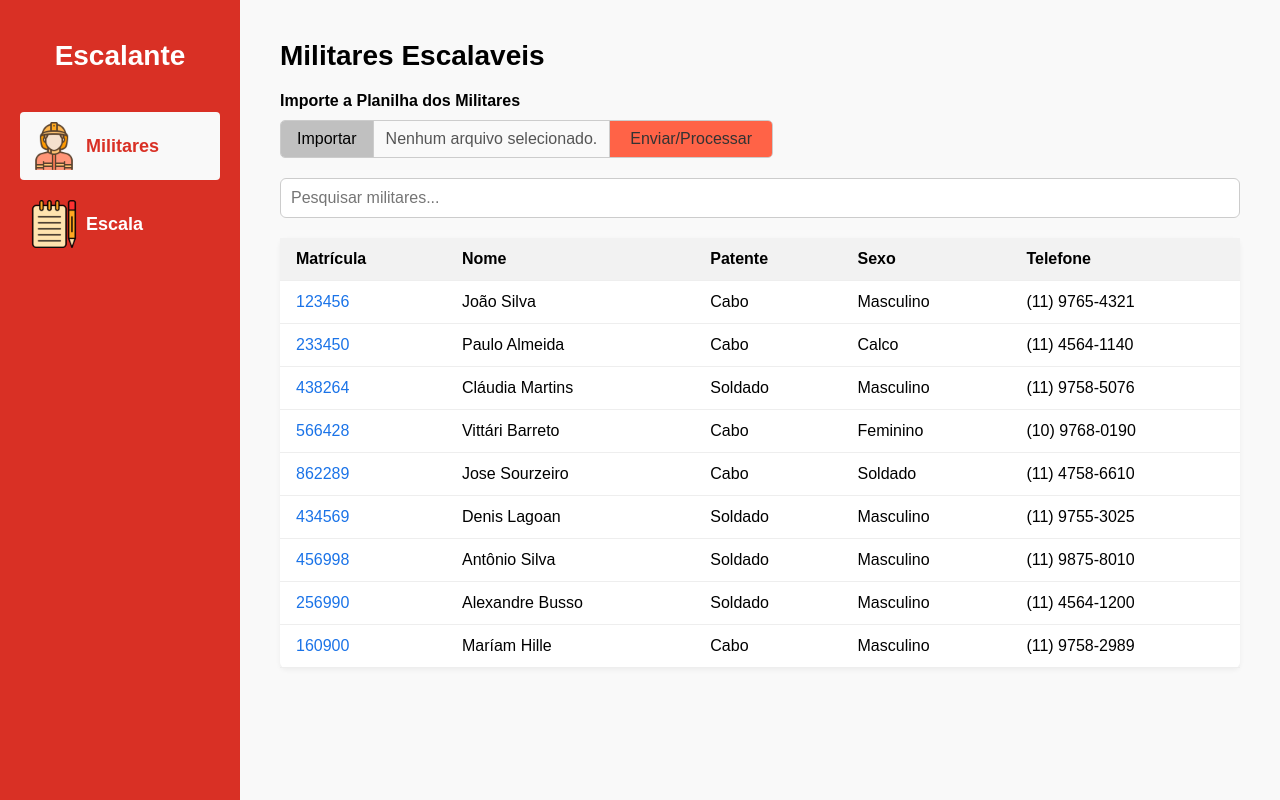
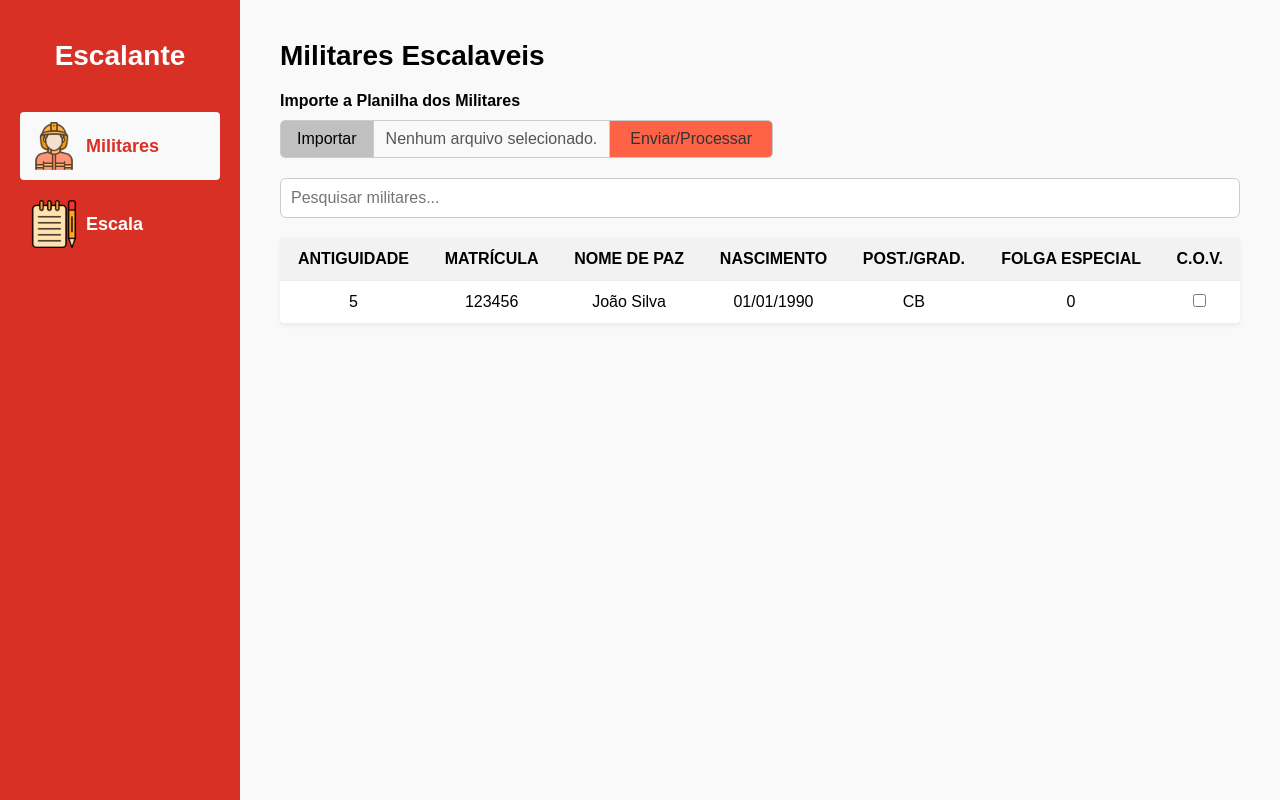
Before and after one commit to joaoAaf/escalante-ddd, a React (Vite) app in the folder front/escalante/: page / in a window 1280 px wide. Built offline with nearby package versions, Linux system fonts and the light colour scheme.

Commit message:
Atualizando a tabela de militares com novos cabeçalhos e dados, além de centralizar o texto nas células

```diff
--- a/front/escalante/src/components/tabela_militares/index.jsx
+++ b/front/escalante/src/components/tabela_militares/index.jsx
@@ -5,76 +5,24 @@ export default function TabelaMilitares() {
         <table className={Styles.table}>
             <thead>
                 <tr>
-                    <th>Matrícula</th>
-                    <th>Nome</th>
-                    <th>Patente</th>
-                    <th>Sexo</th>
-                    <th>Telefone</th>
+                    <th>ANTIGUIDADE</th>
+                    <th>MATRÍCULA</th>
+                    <th>NOME DE PAZ</th>
+                    <th>NASCIMENTO</th>
+                    <th>POST./GRAD.</th>
+                    <th>FOLGA ESPECIAL</th>
+                    <th>C.O.V.</th>
                 </tr>
             </thead>
             <tbody>
                 <tr>
-                    <td><a href="#">123456</a></td>
+                    <td>5</td>
+                    <td>123456</td>
                     <td>João Silva</td>
-                    <td>Cabo</td>
-                    <td>Masculino</td>
-                    <td>(11) 9765-4321</td>
-                </tr>
-                <tr>
-                    <td><a href="#">233450</a></td>
-                    <td>Paulo Almeida</td>
-                    <td>Cabo</td>
-                    <td>Calco</td>
-                    <td>(11) 4564-1140</td>
-                </tr>
-                <tr>
-                    <td><a href="#">438264</a></td>
-                    <td>Cláudia Martins</td>
-                    <td>Soldado</td>
-                    <td>Masculino</td>
-                    <td>(11) 9758-5076</td>
-                </tr>
-                <tr>
-                    <td><a href="#">566428</a></td>
-                    <td>Vittári Barreto</td>
-                    <td>Cabo</td>
-                    <td>Feminino</td>
-                    <td>(10) 9768-0190</td>
-                </tr>
-                <tr>
-                    <td><a href="#">862289</a></td>
-                    <td>Jose Sourzeiro</td>
-                    <td>Cabo</td>
-                    <td>Soldado</td>
-                    <td>(11) 4758-6610</td>
-                </tr>
-                <tr>
-                    <td><a href="#">434569</a></td>
-                    <td>Denis Lagoan</td>
-                    <td>Soldado</td>
-                    <td>Masculino</td>
-                    <td>(11) 9755-3025</td>
-                </tr>
-                <tr>
-                    <td><a href="#">456998</a></td>
-                    <td>Antônio Silva</td>
-                    <td>Soldado</td>
-                    <td>Masculino</td>
-                    <td>(11) 9875-8010</td>
-                </tr>
-                <tr>
-                    <td><a href="#">256990</a></td>
-                    <td>Alexandre Busso</td>
-                    <td>Soldado</td>
-                    <td>Masculino</td>
-                    <td>(11) 4564-1200</td>
-                </tr>
-                <tr>
-                    <td><a href="#">160900</a></td>
-                    <td>Maríam Hille</td>
-                    <td>Cabo</td>
-                    <td>Masculino</td>
-                    <td>(11) 9758-2989</td>
+                    <td>01/01/1990</td>
+                    <td>CB</td>
+                    <td>0</td>
+                    <td><input type="checkbox" /></td>
                 </tr>
             </tbody>
         </table>
--- a/front/escalante/src/components/tabela_militares/styles.module.css
+++ b/front/escalante/src/components/tabela_militares/styles.module.css
@@ -9,7 +9,7 @@
 
 .table th, td {
     padding: 12px 16px;
-    text-align: left;
+    text-align: center;
     border-bottom: 1px solid #eee;
 }
 
@@ -17,8 +17,3 @@
     background-color: #f2f2f2;
     font-weight: bold;
 }
-
-.table td a {
-    color: #1a73e8;
-    text-decoration: none;
-}
```
Also changed, not shown: 1 other file (tests, documents, lock files or other folders).
